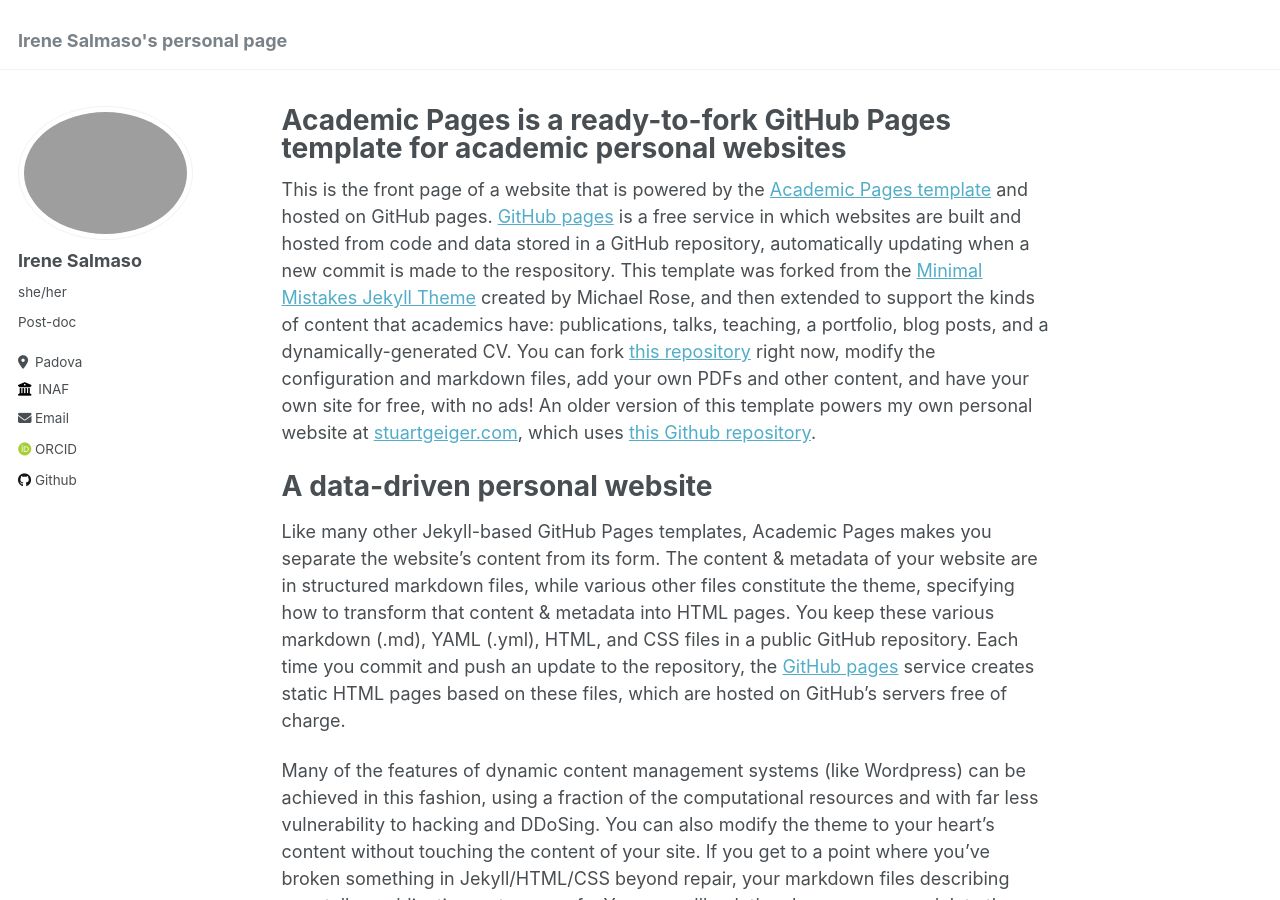
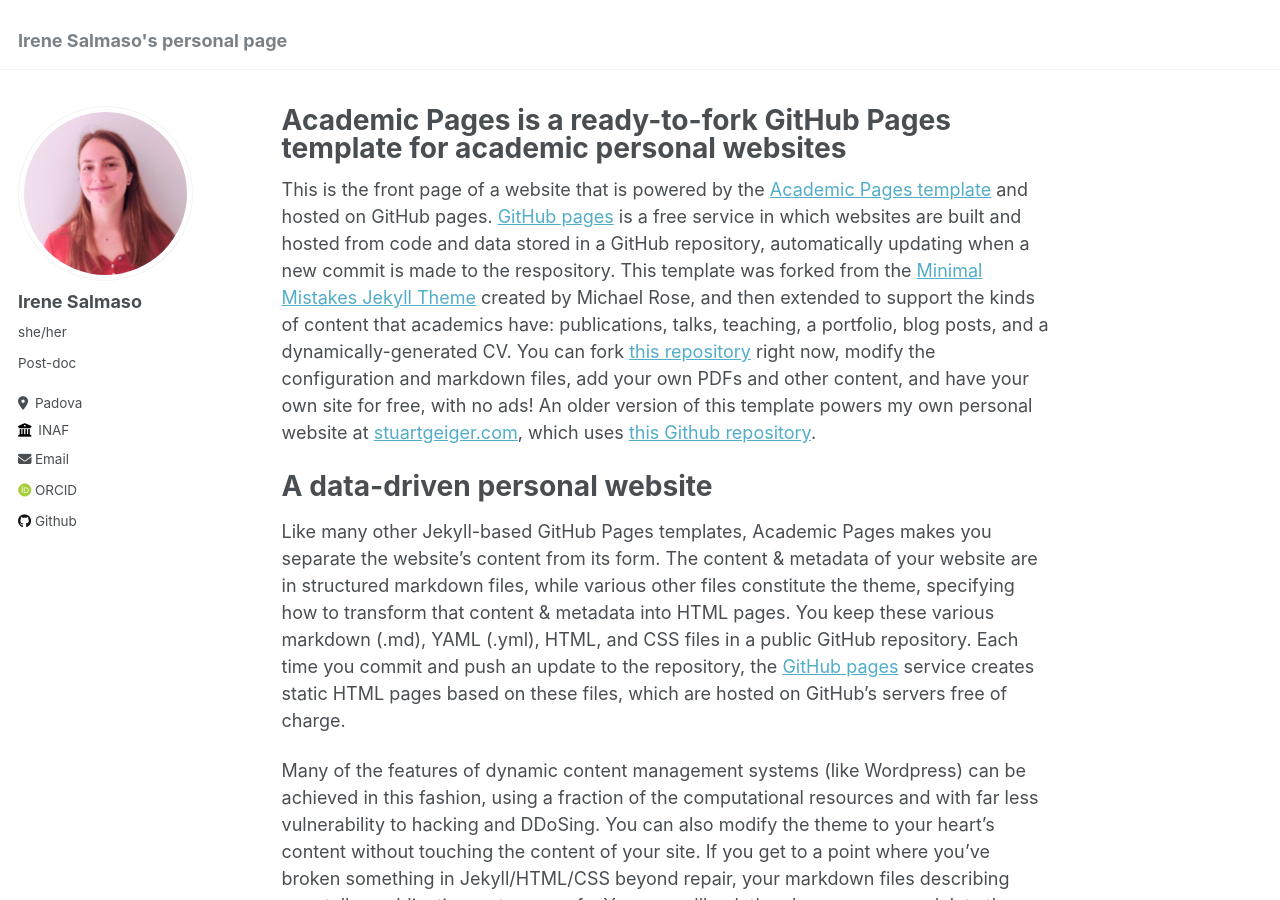
Before and after one commit to IreneSalmaso/IreneSalmaso.github.io, a Jekyll site: the page built from _pages/about.md, in a window 1280 px wide and 900 px high. Built offline with Jekyll 4.4.1, drawn with Linux system fonts in a browser that asks for light colours; some web fonts are replaced.

Commit message:
Update _config.yml

```diff
--- a/_config.yml
+++ b/_config.yml
@@ -21,7 +21,7 @@ repository               : "IreneSalmaso/IreneSalmaso.github.io"
 #               Additional customization can be done by editing /_includes/author-profile.html
 author:
   # Biographic information
-  avatar           : "1714466255080.jpg"
+  avatar           : "1714466255080.jpeg"
   name             : "Irene Salmaso"
   pronouns         : "she/her"
   bio              : "Post-doc"
```
